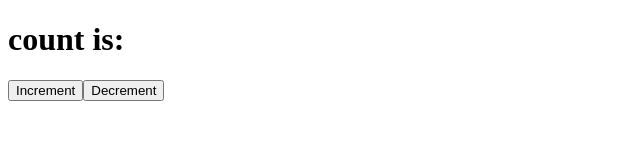
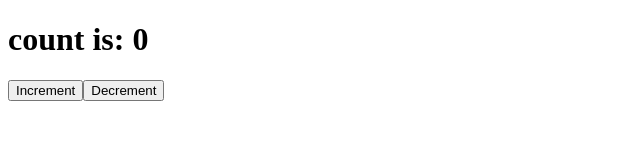
Before and after one commit to ayushporwal01/React, a React (Vite) app in the folder react-pro/: page / in a window 1280 px wide. Shown: the top 160 px of the page, without its empty margins (0-640 px from the left). Built offline with nearby package versions, Linux system fonts and the light colour scheme.

Commit message:
Initial commit

```diff
--- a/react-pro/src/components/Counter.jsx
+++ b/react-pro/src/components/Counter.jsx
@@ -9,7 +9,7 @@ export default function Counter() {
     setCount(count - 1);
   }
   return <div>
-    <h1>count is:</h1>
+    <h1>count is: {count}</h1>
     <button onClick={increment}>Increment</button>
     <button onClick={decrement}>Decrement</button>
   </div>;
```
